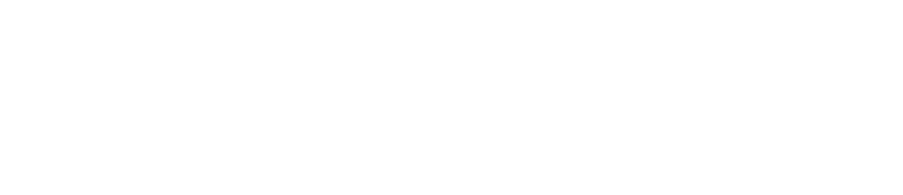
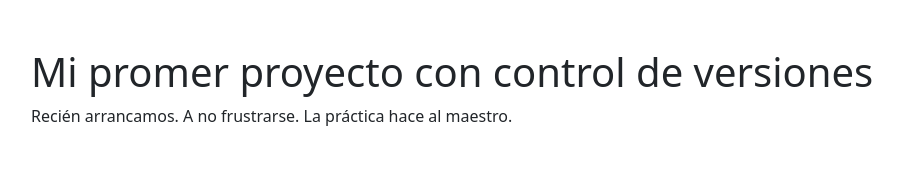
Before and after one commit to Luana1414/ejemplo-git, a plain HTML site: page index.html in a window 1280 px wide. Shown: the whole page, without its empty margins (87-990 px from the left). Drawn offline with nearby package versions, Linux system fonts and the light colour scheme.

Commit message:
Agregada presentación

```diff
--- a/index.html
+++ b/index.html
@@ -9,7 +9,10 @@
 </head>
 </head>
 <body>
-
+<div class="container p-5">
+    <h1>Mi promer proyecto con control de versiones</h1>
+    <p>Recién arrancamos. A no frustrarse. La práctica hace al maestro.</p>
+</div>
     <script src="https://cdn.jsdelivr.net/npm/bootstrap@5.2.0/dist/js/bootstrap.bundle.min.js" integrity="sha384-A3rJD856KowSb7dwlZdYEkO39Gagi7vIsF0jrRAoQmDKKtQBHUuLZ9AsSv4jD4Xa" crossorigin="anonymous"></script>
 </body>
 </body>
```
